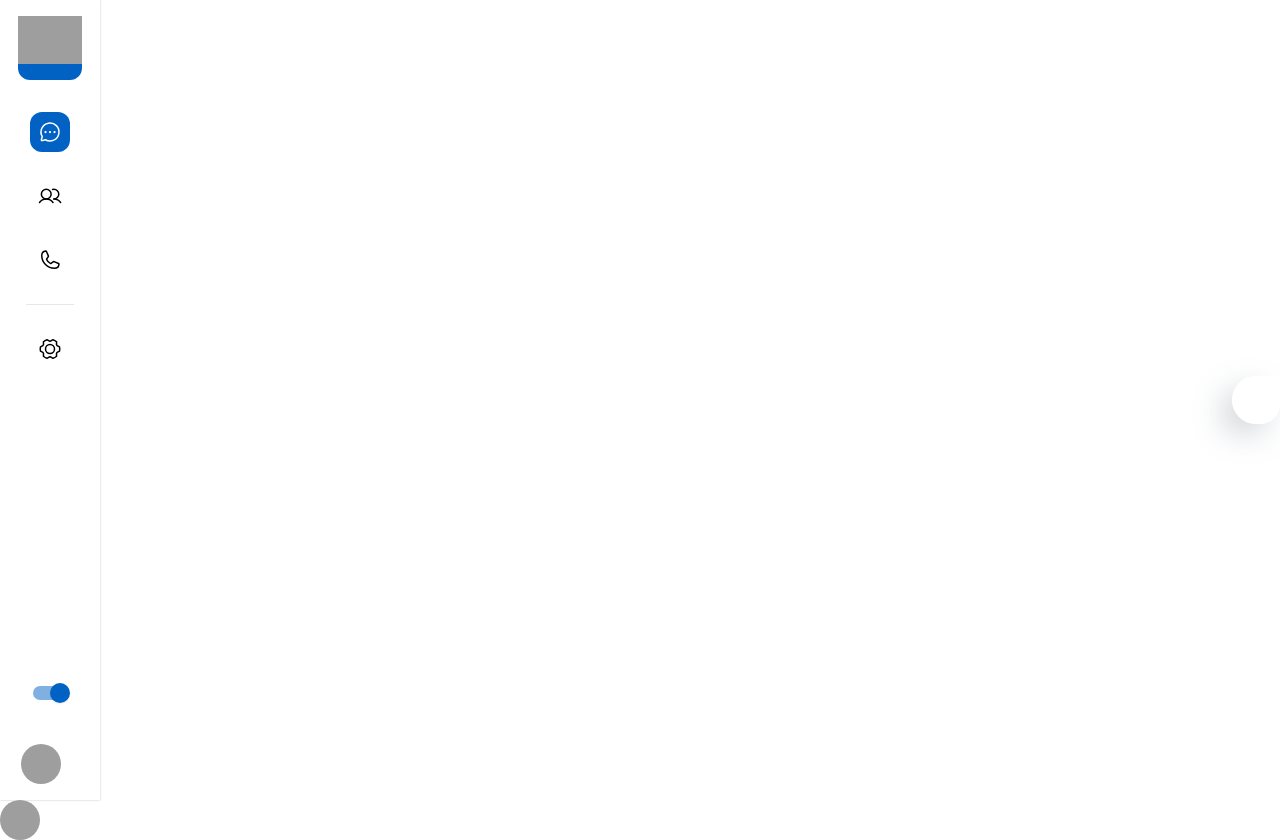
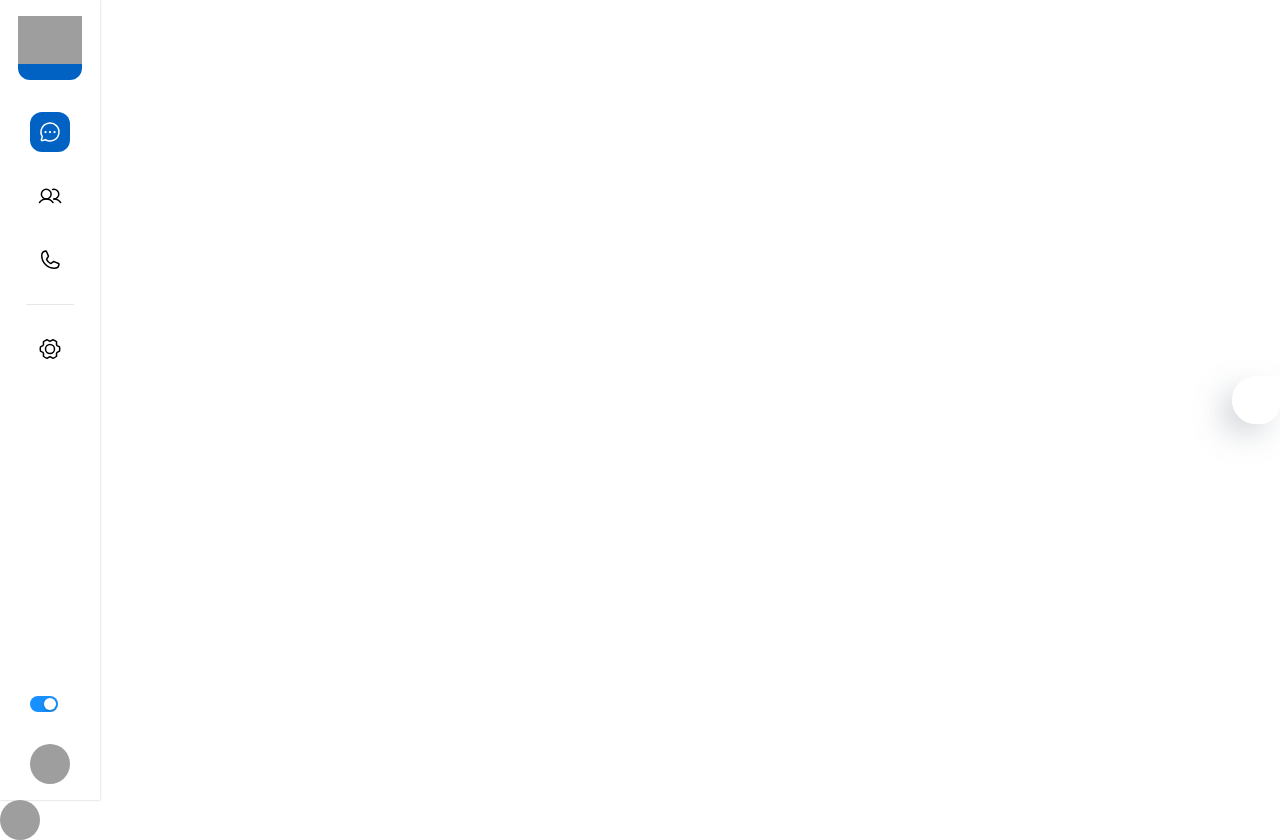
Before and after one commit to rohan-tech-negi/Chat-App, a React (Create React App) app: page /app in a window 1280 px wide. Built offline with nearby package versions, Linux system fonts and the light colour scheme; grey boxes are pictures that could not be loaded; some icons are missing.

Commit message:
fixed an issue for the switch error

```diff
--- a/src/layouts/dashboard/index.js
+++ b/src/layouts/dashboard/index.js
@@ -29,7 +29,8 @@ const AntSwitch = styled(Switch)(({ theme }) => ({
       '& + .MuiSwitch-track': {
         opacity: 1,
         backgroundColor: '#1890ff',
-        ...theme.applyStyles('dark', {
+        // MUI v5 style dynamic check
+        ...(theme.palette.mode === 'dark' && {
           backgroundColor: '#177ddc',
         }),
       },
@@ -49,11 +50,13 @@ const AntSwitch = styled(Switch)(({ theme }) => ({
     opacity: 1,
     backgroundColor: 'rgba(0,0,0,.25)',
     boxSizing: 'border-box',
-    ...theme.applyStyles('dark', {
+    // MUI v5 style dynamic check
+    ...(theme.palette.mode === 'dark' && {
       backgroundColor: 'rgba(255,255,255,.35)',
     }),
   },
 }));
+
 
 const DashboardLayout = () => {
 
@@ -111,7 +114,7 @@ const DashboardLayout = () => {
         </Stack>
 
       <Stack spacing={4}>
-        <Switch defaultChecked></Switch>
+        <AntSwitch defaultChecked></AntSwitch>
         <Avatar src={faker.image.avatar()}></Avatar>
       </Stack>
 
```
